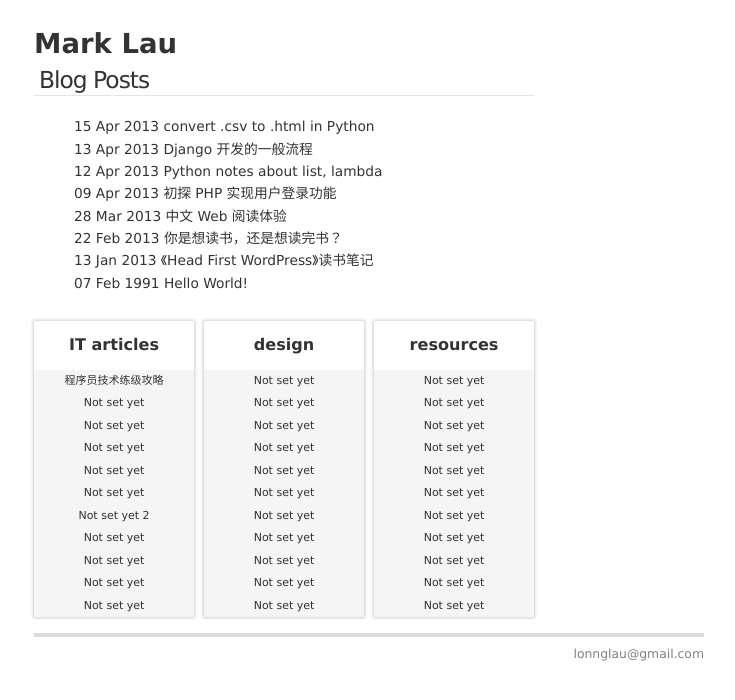
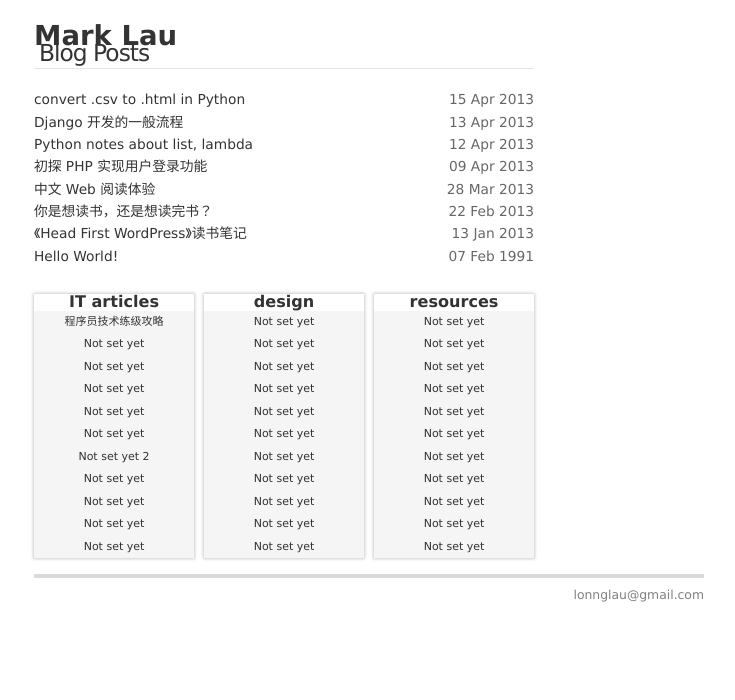
Before and after one commit to yuel/lonn.github.com, a Jekyll site: the page built from index.html, in a window 1280 px wide. Shown: the top 700 px of the page, without its empty margins (271-1006 px from the left). Built offline with Jekyll 4.4.1, drawn with Linux system fonts in a browser that asks for light colours.

Commit message:
Update screen.css

```diff
--- a/css/screen.css
+++ b/css/screen.css
@@ -1,3 +1,8 @@
+* {
+	padding: 0;
+	margin: 0;
+}
+
 body {
 	margin: 0 auto;
 	padding: 0;
@@ -29,6 +34,7 @@ ul, ol, dl {
 /* Home */
 ul.posts {
   list-style-type: none;
+  padding: 0;
 }
 
 ul.posts li {
@@ -41,6 +47,11 @@ ul.posts li a, ul.posts li a:hover {
 
 ul.posts li a:hover {
   background: #f9fc7e;
+}
+
+.datetime {
+	color: #666;
+	float: right;
 }
 
 #wrap {
```
